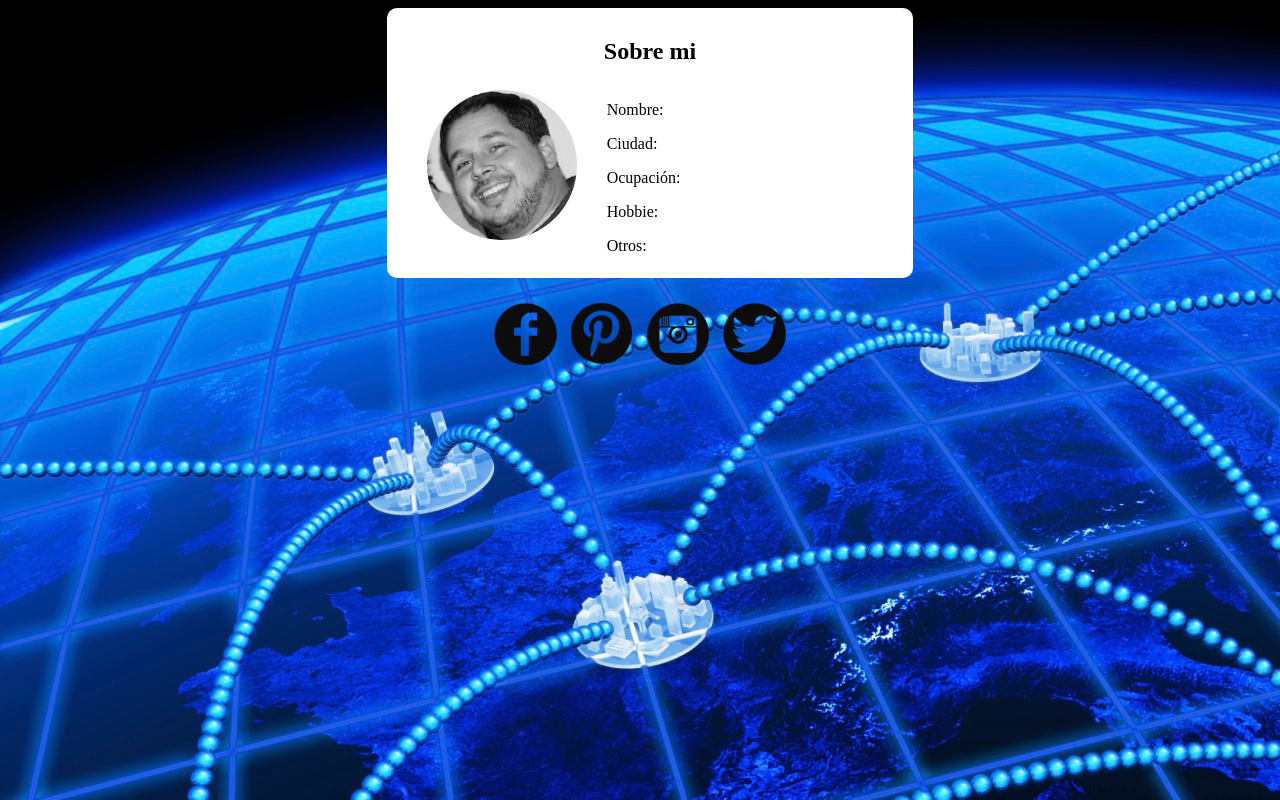
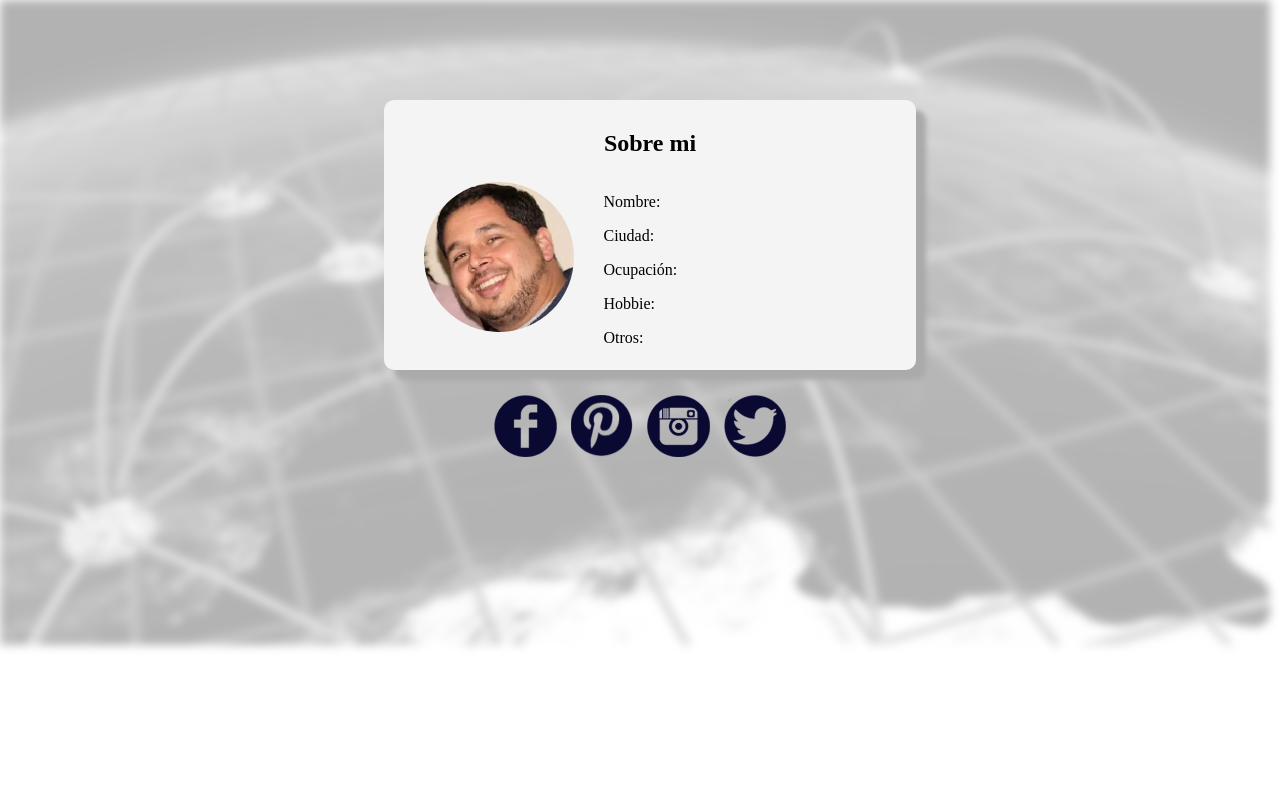
Before and after one commit to amoralex/Proyect_Tarjeta, a plain HTML site: page index.html in a window 1280 px wide. Drawn offline with Linux system fonts and the light colour scheme.

Commit message:
actualización de fondo y efecto de sombra

```diff
--- a/CSS/style.css
+++ b/CSS/style.css
@@ -1,18 +1,30 @@
 body{
+    margin: 0;
+    padding: 0;
+}
+#background {
+	width: 100%;
 
-	background: url("../Img/fondo1.jpg");
-	filter: grayscale(100%);
-
-	/*background-image: url("imagenes/fondo.png");*/
+	z-index: 0;
+	display: inline-flex;
 }
-
+#imgfondo{
+	filter: grayscale(100%) blur(5px) opacity(30%);
+	width: 100%;
+	height: 645px;
+}
 #rectangulo{
+	box-shadow: 10px 10px 5px #aaaaaa;
+	z-index: 10;
+	margin-top: 100px;
+	position: absolute;
 	padding: 10px;
 	border-radius: 10px;
 	height: 250px;
 	width: 40%;
-	background-color: white;
+	background-color: #F4F4F4;
 	margin-left: 30%
+
 }
 #titulo{
 	text-align: center;
--- a/index.html
+++ b/index.html
@@ -6,7 +6,10 @@
 	<title>Tarjeta 2</title>
 
 </head>
+
 <body>
+	<div id="background">
+		<img id="imgfondo" src="Img/fondo1.jpg">
 		<div id="rectangulo">
 			<h2 id="titulo">Sobre mi</h2>
 			<img id="foto" src="img/foto.png">
@@ -19,7 +22,6 @@
 				<p>Otros:</p>
 
 			</div>
-
 			<div class="rsociales">
 				<br>
 				<br>
@@ -31,5 +33,8 @@
 			</div>
 
 		</div>
+	</div>
+
+
 </body>
 </html>
```
Lines whose indentation alone changed are shown as unchanged.
